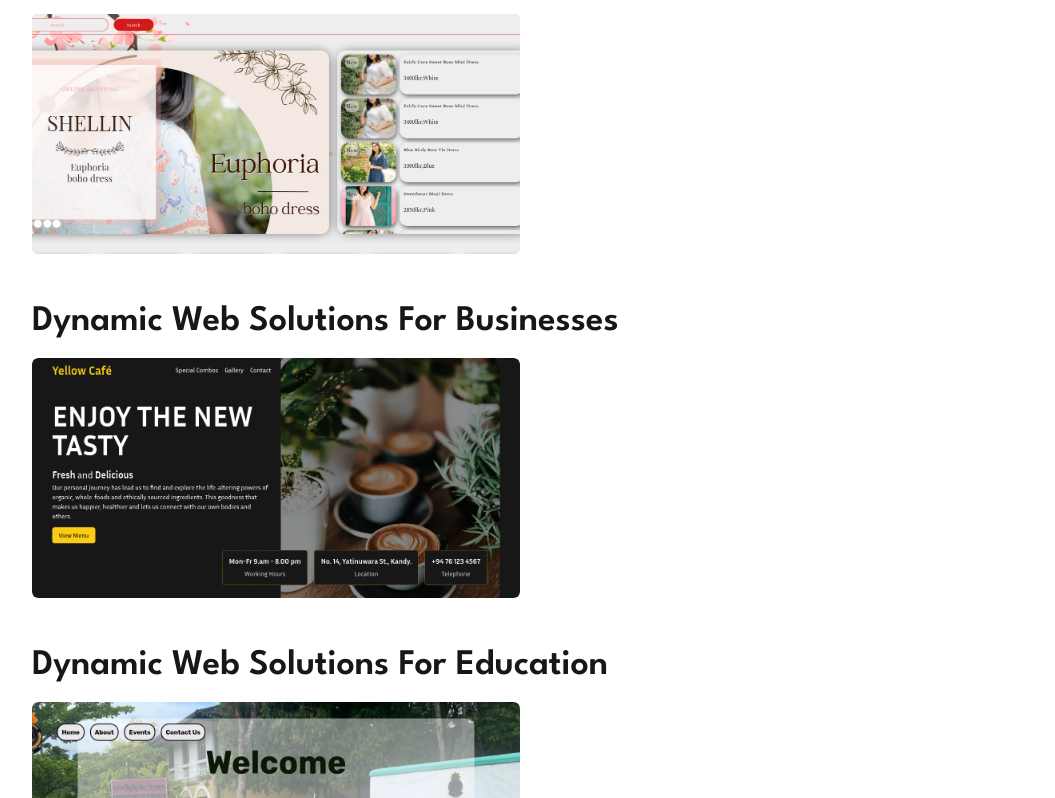
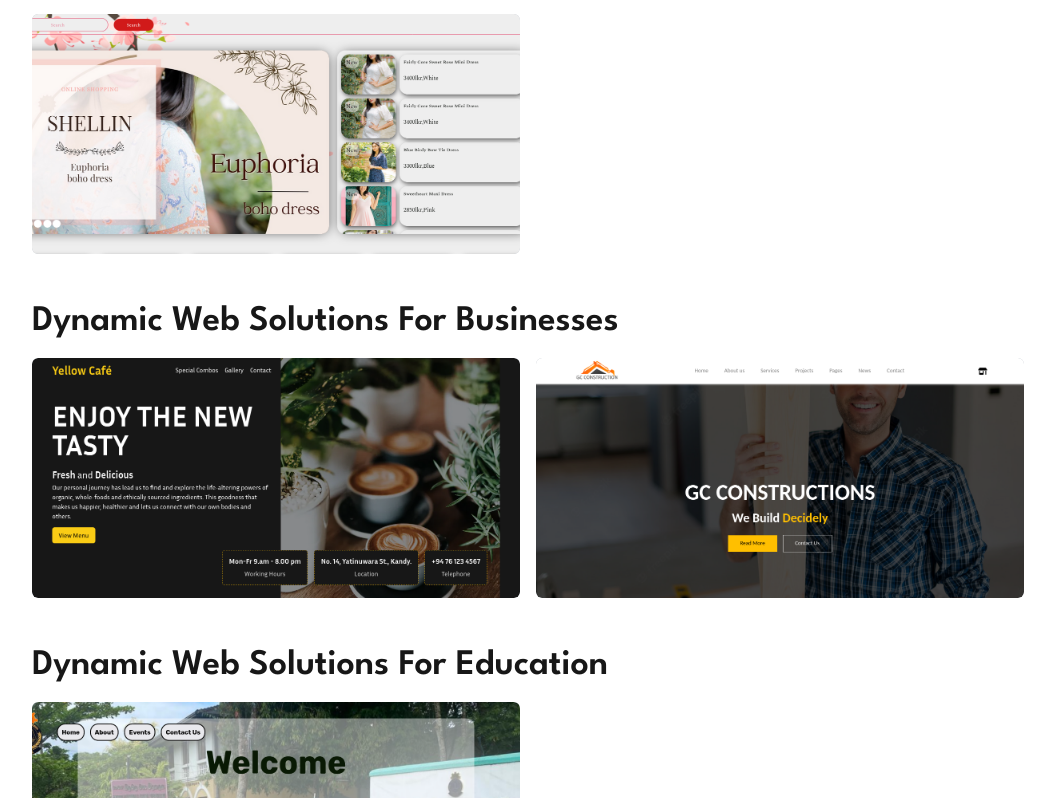
Before and after one commit to dynamicbiz4/web, a Next.js app: page /portfolio in a window 1280 px wide. Shown: the part 406-1204 px from the top of the page, without its empty margins (112-1167 px from the left). Built offline with nearby package versions, Linux system fonts and the light colour scheme.

Commit message:
Add files via upload

```diff
--- a/src/data/projects.js
+++ b/src/data/projects.js
@@ -25,6 +25,11 @@ export const projects = {
       thumbnail: "/projects/yellow-cafe.png",
       url: "https://yellow-cafe.vercel.app",
       stack: "Next.JS (React)",
+    },{
+      title: "Construction Company Web",
+      thumbnail: "/projects/construction-company-web.png",
+      url: "https://construction-company-web.vercel.app",
+      stack: "HTML",
     },
   ],
   education: [
```
Also changed, not shown: public/projects/construction-company-web.png (added).
